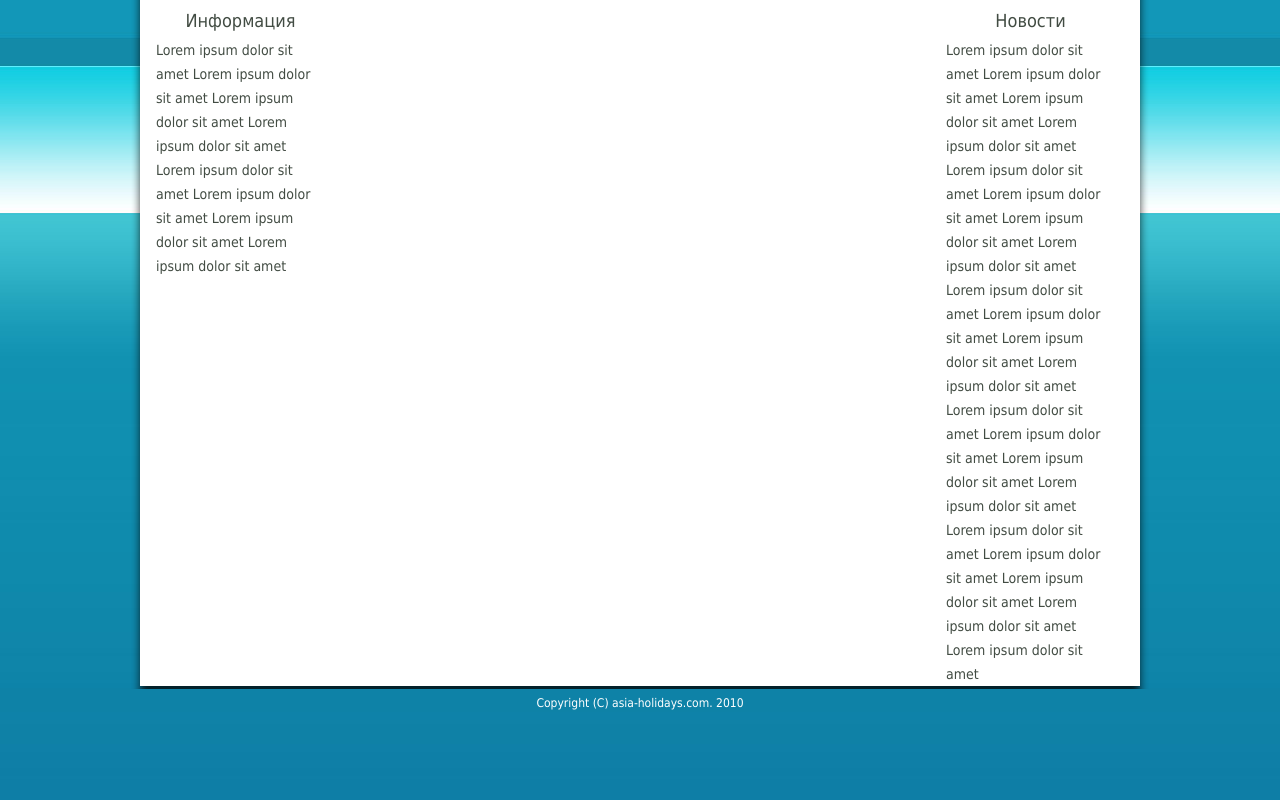
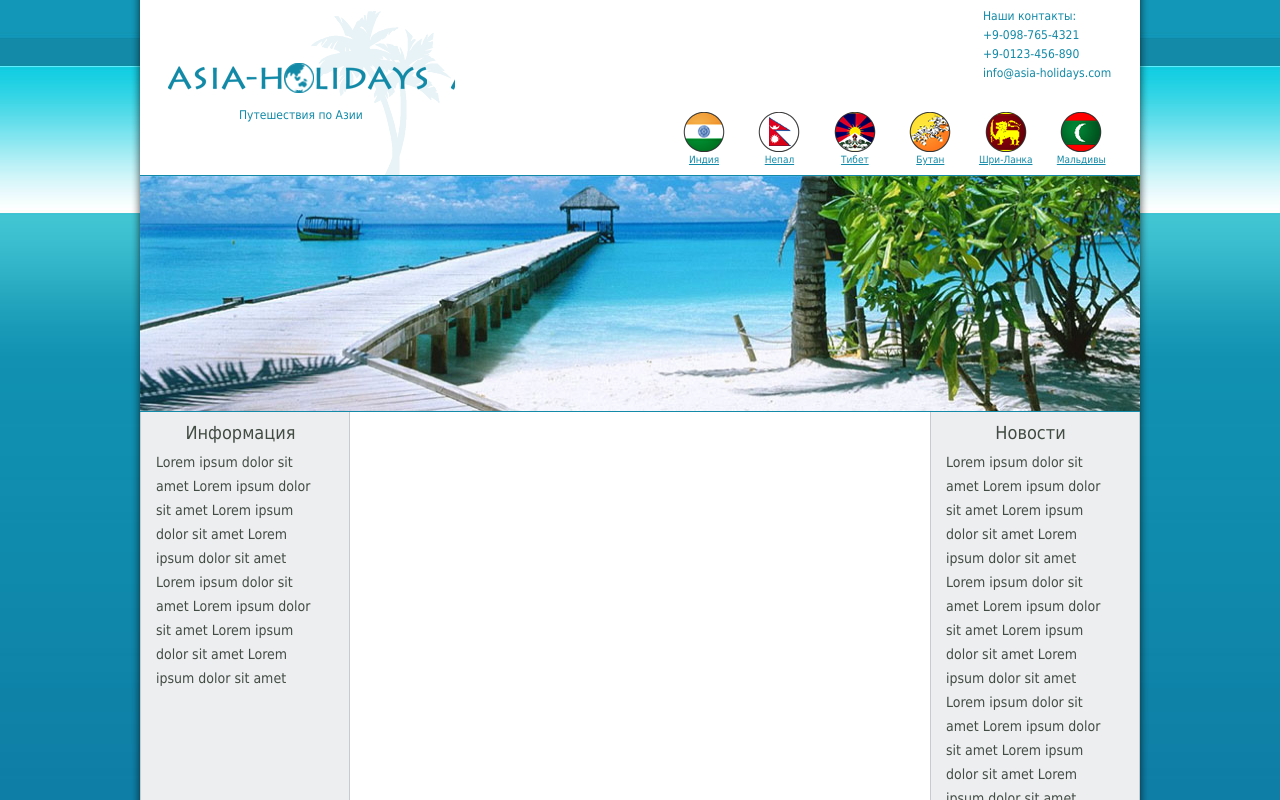
Before and after one commit to khoroshev96/HW4, a plain HTML site: page index.html in a window 1280 px wide. Shown: the top 800 px of the page. Drawn offline with Linux system fonts and the light colour scheme.

Commit message:
Almost done. It misses only nav

```diff
--- a/css/all.css
+++ b/css/all.css
@@ -32,6 +32,80 @@ body {
 	background-color: white;
 	font-size: 12px;
 }
+
+/* HEADER */
+header {
+	background-color: white;
+}
+.header-top {
+	overflow: hidden;
+	padding-top: 11px;
+}
+.logo {
+	margin-left: 28px;
+	padding: 98px 92px 54px 71px;
+	font-size: 12px;
+	color: #128aa7;
+	background: url(../img/logo.png);
+	float: left;
+	text-decoration: none;
+}
+.header-top-right {
+	width: 472px;
+	float: right;
+}
+.contacts {
+	padding: 0 0 0 315px;
+	margin-top: -4px;
+}
+.contacts li {
+	color: #128aa7;
+	font-size: 12px;
+	line-height: 19px;
+}
+.countries {
+	padding-top: 29px;
+}
+.countries li {
+	display: inline-block;
+	padding: 0 5px 0 5px;
+	width: 62px;
+	height: 60px;
+	text-align: center;
+}
+
+.countries li a {
+	display: block;
+	padding: 43px 0 0 0;
+	color: #128aa7;
+	font-size: 10px;
+}
+.countries li:first-child {
+	background: url(../img/india.png) no-repeat center 0;
+}
+.countries li:nth-child(2) {
+	background: url(../img/nepal.png) no-repeat center 0;
+}
+.countries li:nth-child(3) {
+	background: url(../img/tibet.png) no-repeat center 0;
+}
+.countries li:nth-child(4) {
+	background: url(../img/butan.png) no-repeat center 0;
+}
+.countries li:nth-child(5) {
+	background: url(../img/lanka.png) no-repeat center 0;
+}
+.countries li:nth-child(6) {
+	background: url(../img/maldivy.png) no-repeat center 0;
+}
+header img {
+	display: block;
+	width: 100%;
+	height: 235px;
+	border-top: 1px solid #128aa7;
+	border-bottom: 1px solid #138aa7;
+}
+/* end of HEADER */
 
 /* MAIN */
 
--- a/index.html
+++ b/index.html
@@ -9,7 +9,31 @@
 <body>
 	<div class="wrapper-container">
 		<div class="wrapper">
+					<header>
+						<div class="header-top">
+							<a class="logo" href="#">Путешествия по Азии</a>
+							<div class="header-top-right">
+								<ul class="contacts">
+									<li>Наши контакты:</li>
+									<li>+9-098-765-4321</li>
+									<li>+9-0123-456-890</li>
+									<li>info@asia-holidays.com</li>
+								</ul>
+								<ul class="countries">
+									<li><a href="#">Индия</a></li>
+									<li><a href="#">Непал</a></li>
+									<li><a href="#">Тибет</a></li>
+									<li><a href="#">Бутан</a></li>
+									<li><a href="#">Шри-Ланка</a></li>
+									<li><a href="#">Мальдивы</a></li>
+								</ul>
+							</div>
+						</div>
+						<img src="img/header.jpg" alt="Picture downloading is failed">
+						<nav>
 
+						</nav>
+					</header>
 					<div class="main clearfix">
 						<div class="leftbar">
 							<h1>Информация</h1>
```
Also changed, not shown: img/Butan.png (added), img/bg-main.jpg (added), img/bg-main.png (added), img/header.jpg (added), img/india.png (added), img/lanka.png (added), img/logo.png (added), img/maldivy.png (added), img/nepal.png (added), img/tibet.png (added).
